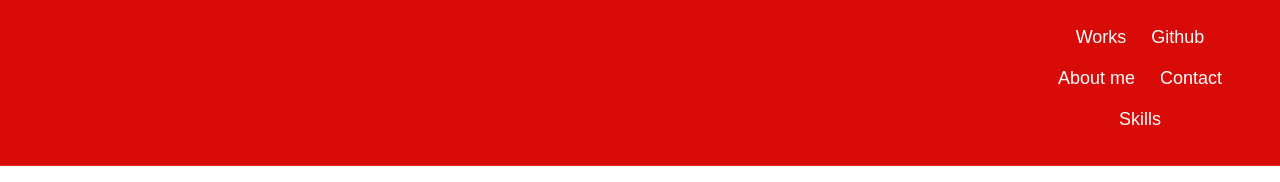
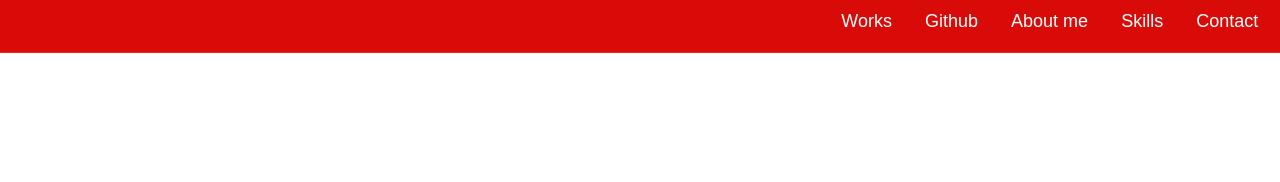
Before and after one commit to NycollSM/Portfolio, a website: page index.html in a window 1280 px wide. Shown: the part 111-293 px from the top of the page. Drawn offline with Linux system fonts and the light colour scheme; no server answers; a web font is replaced by a local one.

Commit message:
fixing menu

```diff
--- a/index.html
+++ b/index.html
@@ -19,8 +19,8 @@
             <li class="menu__items"><a href="#works">Works</a> </li>
             <li class="menu__items"><a href="#git">Github</a> </li>
             <li class="menu__items"><a href="#about">About me</a> </li>
+            <li class="menu__items"><a href="#Skills">Skills</a></li>
             <li class="menu__items"><a href="#contact">Contact</a></li>
-            <li class="menu__items"><a href="#Skills">Skills</a></li>
         </ul>
     </div>
     <div class="works--container" >
--- a/sass/helpers/_helpers.scss
+++ b/sass/helpers/_helpers.scss
@@ -28,7 +28,7 @@ ul{
 
 li{
     padding: 4px;
-    list-style-image: url(../../images/cherries.png);
+    list-style-image: url(/../images/cherries.png);
 }
 a {
     text-decoration: none;
--- a/sass/partials/_header.scss
+++ b/sass/partials/_header.scss
@@ -26,14 +26,11 @@
     border-radius: 45%;
 }
 #menu{
-
     display: inline-block;
     margin: 0 auto;
     padding: 10px 1%;
-
+    width: auto;
     @media (min-width:768px) {
-        float: right;
-        padding: 20px;
         float: right;
     }
 }
@@ -48,14 +45,14 @@
         z-index: 1;
         position: absolute;
         content: '';
-        top: 20px;
+        top: 30px;
         display: block;
         width: 100%;
         background: $color-contrast;
-        height: 5px;
+        height: 3px;
     }
     @media (min-width:768px) {
-       padding: 10px;
+       margin: 0 10px;
     }
 }
 .menu__items a {
```
Also changed, not shown: css/styles.css, 1 other file.
